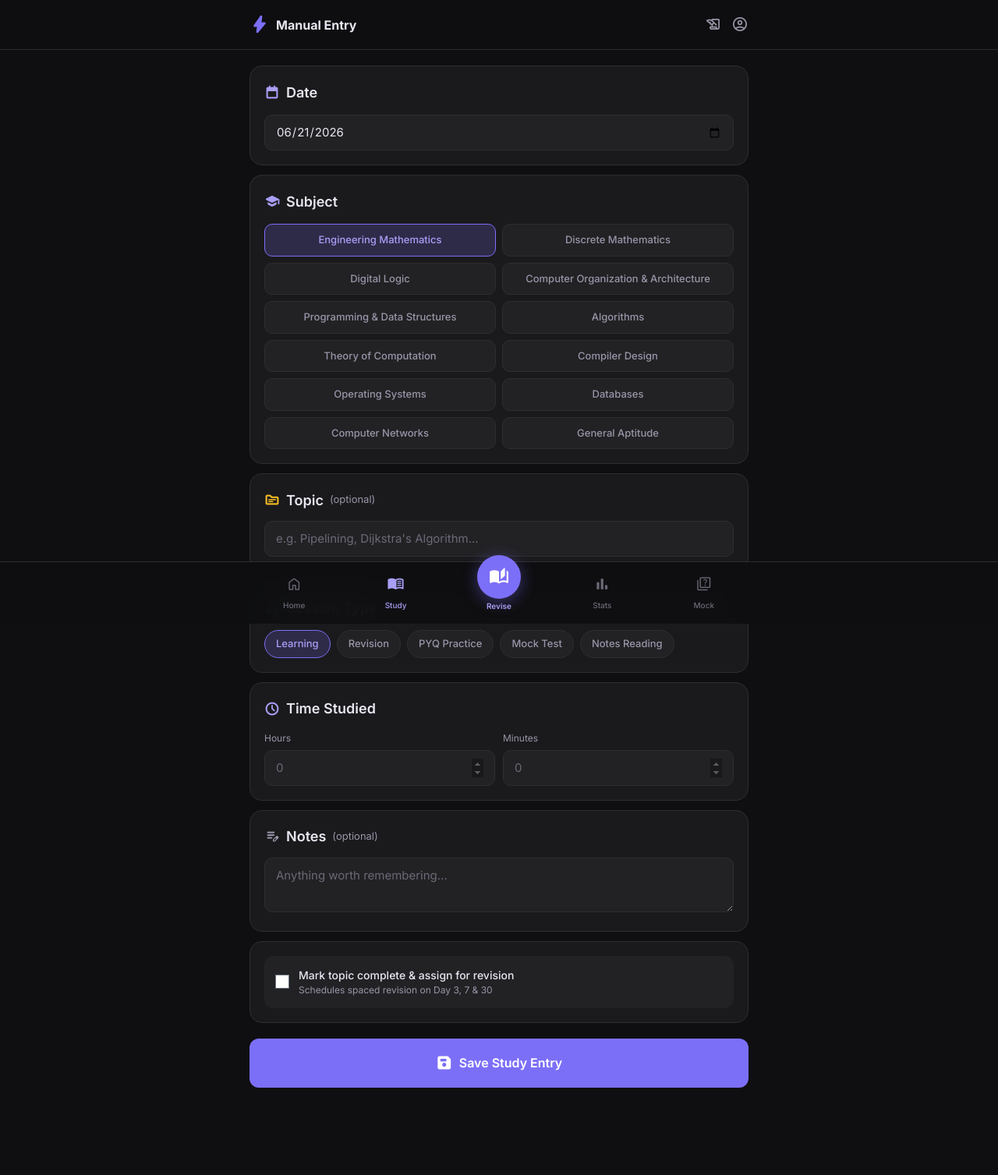
After one commit to Selvaraj3336/Gate-Mission-AIR-100, a Flask app: page /study/manual in a window 1280 px wide. The commit adds this page. Shown: the whole page at 78% size. Run offline with Flask 3, Linux system fonts and the light colour scheme; the visitor is signed in with stand-in values (Sample User, id 1); data comes from the database, SQL or seed files in the repository; data that the repository does not hold is empty; some libraries are stand-ins or nearby versions.

Commit message:
Add manual study entry feature

```diff
--- a/templates/study/index.html
+++ b/templates/study/index.html
@@ -63,6 +63,11 @@
   </button>
 </form>
 
+<a href="/study/manual" class="btn-ghost" style="display:flex;align-items:center;justify-content:center;gap:8px;width:100%;margin-top:10px;padding:13px;text-decoration:none">
+  <span class="mi" style="font-size:18px">edit_calendar</span>
+  Enter Completed Study Manually
+</a>
+
 <!-- RECENT SESSIONS -->
 {% if recent %}
 <div style="margin-top:24px">
--- /dev/null
+++ b/templates/study/manual.html
@@ -0,0 +1,219 @@
+{% extends "base.html" %}
+{% block title %}Manual Entry | GATE Mission{% endblock %}
+{% block page_title %}Manual Entry{% endblock %}
+
+{% block content %}
+<style>
+  .check-row {
+    display: flex; align-items: center; gap: 12px;
+    padding: 14px; background: var(--surface-2);
+    border-radius: 12px; cursor: pointer; margin-bottom: 14px;
+  }
+  .conf-section {
+    display: none; padding: 14px;
+    background: var(--surface-2); border-radius: 12px; margin-bottom: 4px;
+  }
+  .conf-grid { display: flex; gap: 8px; margin-top: 8px; }
+  .star-btn {
+    flex: 1; height: 40px; border-radius: 8px;
+    background: var(--surface-3); border: 1px solid var(--border);
+    color: var(--text-2); font-size: 16px; font-weight: 600;
+    cursor: pointer; transition: all 0.15s; font-family: 'Inter', sans-serif;
+  }
+  .star-btn.active { background: var(--primary); border-color: var(--primary); color: #fff; }
+  .time-row { display: grid; grid-template-columns: 1fr 1fr; gap: 10px; }
+  .time-field label { font-size: 12px; color: var(--text-2); display: block; margin-bottom: 6px; }
+</style>
+
+{% if saved %}
+<div class="flash-success" style="padding:12px 14px;border-radius:10px;font-size:13px;font-weight:500;margin-bottom:14px">
+  ✓ Study entry saved.
+</div>
+{% endif %}
+
+{% if errors %}
+<div style="padding:12px 14px;border-radius:10px;font-size:13px;font-weight:500;margin-bottom:14px;background:rgba(248,113,113,0.12);border:1px solid rgba(248,113,113,0.3);color:var(--red)">
+  {% for e in errors %}<div>{{ e }}</div>{% endfor %}
+</div>
+{% endif %}
+
+<form method="POST" action="/study/manual" id="manualForm">
+
+  <!-- DATE -->
+  <div class="card" style="padding:18px;margin-bottom:12px">
+    <div class="sec-h" style="margin-bottom:14px">
+      <span class="mi" style="color:var(--primary-soft);font-size:20px;font-variation-settings:'FILL' 1">calendar_today</span>
+      Date
+    </div>
+    <input type="date" name="date" class="inp" max="{{ today }}"
+      value="{{ form.date if form else today }}" required>
+  </div>
+
+  <!-- SUBJECT -->
+  <div class="card" style="padding:18px;margin-bottom:12px">
+    <div class="sec-h" style="margin-bottom:14px">
+      <span class="mi" style="color:var(--primary-soft);font-size:20px;font-variation-settings:'FILL' 1">school</span>
+      Subject
+    </div>
+    <div style="display:grid;grid-template-columns:1fr 1fr;gap:8px">
+      {% for subj in subjects %}
+      <label class="chip" style="border-radius:10px;padding:10px 12px;font-size:13px;text-align:center">
+        <input type="radio" name="subject" value="{{ subj }}"
+          {% if (form and form.subject == subj) or (not form and loop.first) %}checked{% endif %}>
+        {{ subj }}
+      </label>
+      {% endfor %}
+    </div>
+  </div>
+
+  <!-- TOPIC -->
+  <div class="card" style="padding:18px;margin-bottom:12px">
+    <div class="sec-h" style="margin-bottom:12px">
+      <span class="mi" style="color:var(--yellow);font-size:20px">topic</span>
+      Topic <span style="font-size:13px;font-weight:400;color:var(--text-2)">(optional)</span>
+    </div>
+    <input type="text" name="topic" id="topicInput" class="inp"
+      placeholder="e.g. Pipelining, Dijkstra's Algorithm..."
+      value="{{ form.topic if form else '' }}">
+  </div>
+
+  <!-- SESSION TYPE -->
+  <div class="card" style="padding:18px;margin-bottom:12px">
+    <div class="sec-h" style="margin-bottom:14px">
+      <span class="mi" style="color:var(--green);font-size:20px">category</span>
+      Session Type
+    </div>
+    <div class="chip-group">
+      {% for stype in session_types %}
+      <label class="chip">
+        <input type="radio" name="session_type" value="{{ stype }}"
+          {% if (form and form.session_type == stype) or (not form and loop.first) %}checked{% endif %}>
+        {{ stype }}
+      </label>
+      {% endfor %}
+    </div>
+  </div>
+
+  <!-- DURATION -->
+  <div class="card" style="padding:18px;margin-bottom:12px">
+    <div class="sec-h" style="margin-bottom:14px">
+      <span class="mi" style="color:var(--primary-soft);font-size:20px">schedule</span>
+      Time Studied
+    </div>
+    <div class="time-row">
+      <div class="time-field">
+        <label>Hours</label>
+        <input type="number" name="hours" class="inp" min="0" max="23" placeholder="0"
+          value="{{ form.hours if form else '' }}">
+      </div>
+      <div class="time-field">
+        <label>Minutes</label>
+        <input type="number" name="minutes" class="inp" min="0" max="59" placeholder="0"
+          value="{{ form.minutes if form else '' }}">
+      </div>
+    </div>
+  </div>
+
+  <!-- NOTES -->
+  <div class="card" style="padding:18px;margin-bottom:12px">
+    <div class="sec-h" style="margin-bottom:12px">
+      <span class="mi" style="color:var(--text-2);font-size:20px">edit_note</span>
+      Notes <span style="font-size:13px;font-weight:400;color:var(--text-2)">(optional)</span>
+    </div>
+    <textarea name="notes" class="inp" rows="2" placeholder="Anything worth remembering...">{{ form.notes if form else '' }}</textarea>
+  </div>
+
+  <!-- MARK COMPLETE + REVISION -->
+  <div class="card" style="padding:18px;margin-bottom:20px">
+    <label class="check-row" style="margin-bottom:0" id="checkRow">
+      <input type="checkbox" name="mark_topic_complete" id="markComplete"
+        style="width:18px;height:18px;accent-color:var(--primary);flex-shrink:0"
+        {% if form and form.mark_topic_complete == 'on' %}checked{% endif %}>
+      <div>
+        <div style="font-size:14px;font-weight:500">Mark topic complete &amp; assign for revision</div>
+        <div style="font-size:12px;color:var(--text-2)">Schedules spaced revision on Day 3, 7 &amp; 30</div>
+      </div>
+    </label>
+
+    <div class="conf-section" id="confSection" style="margin-top:14px;margin-bottom:0">
+      <div style="font-size:13px;font-weight:500;color:var(--text-2)">Confidence level (1 = hard, 5 = easy)</div>
+      <div class="conf-grid">
+        {% for i in range(1,6) %}
+        <button type="button" class="star-btn" data-val="{{ i }}" onclick="setConf({{ i }})">{{ i }}</button>
+        {% endfor %}
+      </div>
+      <input type="hidden" name="confidence" id="confInput" value="{{ form.confidence if form else 3 }}">
+    </div>
+  </div>
+
+  <button type="submit" class="btn-primary" style="width:100%;font-size:16px;padding:15px">
+    <span class="mi" style="font-size:22px;font-variation-settings:'FILL' 1">save</span>
+    Save Study Entry
+  </button>
+</form>
+
+<!-- RECENT MANUAL/LOGGED ENTRIES -->
+{% if recent %}
+<div style="margin-top:24px;margin-bottom:24px">
+  <div class="sec-h" style="margin-bottom:12px">
+    <span class="mi" style="color:var(--text-2);font-size:18px">history</span>
+    Recently Logged
+  </div>
+  <div style="display:flex;flex-direction:column;gap:8px">
+    {% for s in recent %}
+    <div class="card-2" style="padding:12px 14px;display:flex;justify-content:space-between;align-items:center">
+      <div>
+        <div style="font-size:14px;font-weight:500">{{ s['subject'] }}{% if s['topic'] %} <span style="color:var(--text-2)">· {{ s['topic'] }}</span>{% endif %}</div>
+        <div style="font-size:12px;color:var(--text-2);margin-top:2px">
+          <span class="badge badge-primary" style="font-size:10px;padding:2px 7px">{{ s['session_type'] }}</span>
+          <span style="margin-left:6px">{{ s['started_at'][:10] }}</span>
+        </div>
+      </div>
+      <div style="text-align:right">
+        <div style="font-size:15px;font-weight:600;color:var(--green)">{{ s['duration_minutes'] }}m</div>
+      </div>
+    </div>
+    {% endfor %}
+  </div>
+</div>
+{% endif %}
+
+<script>
+  var checkRow = document.getElementById('checkRow');
+  var markComplete = document.getElementById('markComplete');
+  var confSection = document.getElementById('confSection');
+  var topicInput = document.getElementById('topicInput');
+
+  function syncConfVisibility() {
+    confSection.style.display = markComplete.checked ? 'block' : 'none';
+  }
+  markComplete.addEventListener('change', syncConfVisibility);
+  syncConfVisibility();
+
+  // Require a topic before allowing "mark complete" to be checked,
+  // since revisions are scheduled per-topic.
+  checkRow.addEventListener('click', function(e) {
+    if (!markComplete.checked && !topicInput.value.trim() && e.target !== markComplete) {
+      // about to check it via label click — let native behavior continue,
+      // but warn if topic is empty
+    }
+  });
+  document.getElementById('manualForm').addEventListener('submit', function(e) {
+    if (markComplete.checked && !topicInput.value.trim()) {
+      e.preventDefault();
+      alert('Please enter a topic name before marking it complete for revision.');
+      topicInput.focus();
+    }
+  });
+
+  function setConf(val) {
+    document.getElementById('confInput').value = val;
+    var btns = document.querySelectorAll('.star-btn');
+    btns.forEach(function(b) {
+      b.classList.toggle('active', parseInt(b.dataset.val) === val);
+    });
+  }
+  setConf(parseInt(document.getElementById('confInput').value) || 3);
+</script>
+
+{% endblock %}
```
Also changed, not shown: blueprints/study.py (+96 -1 lines).
